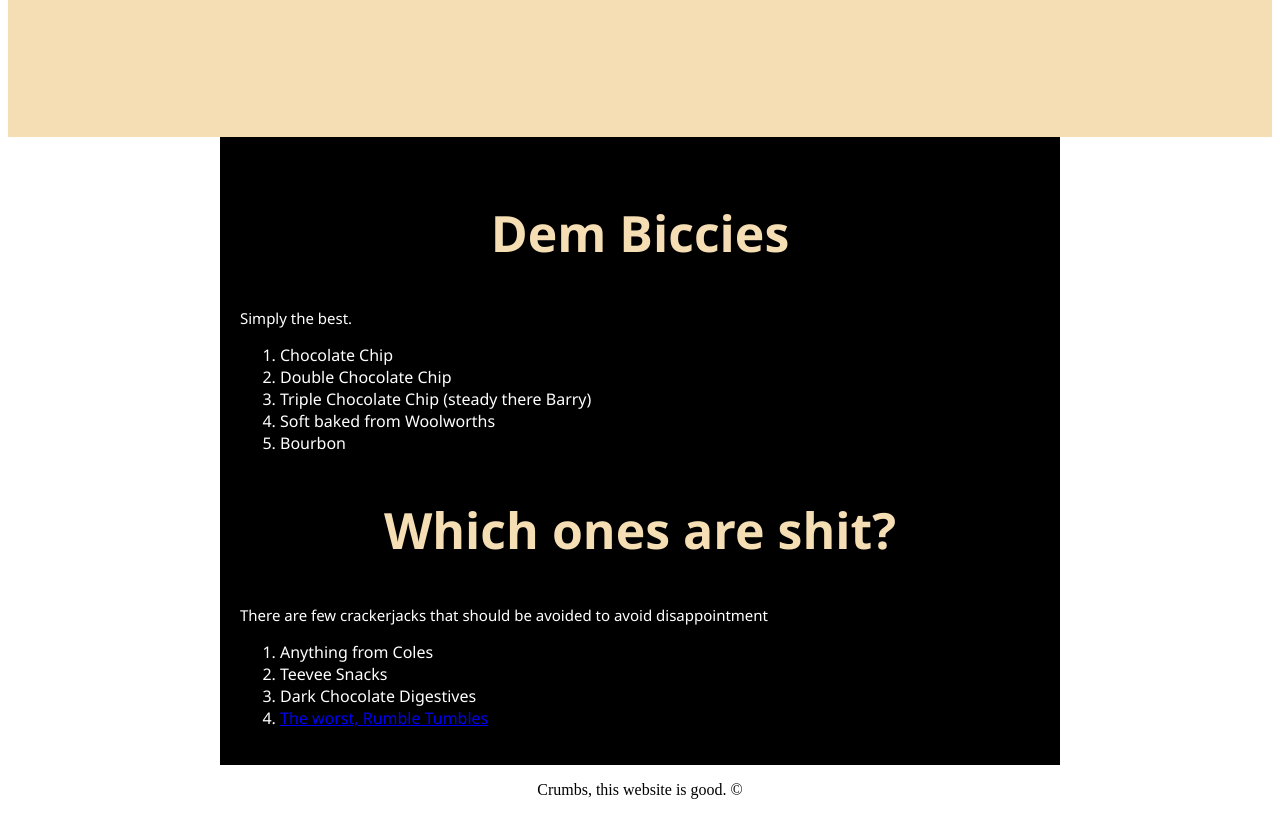
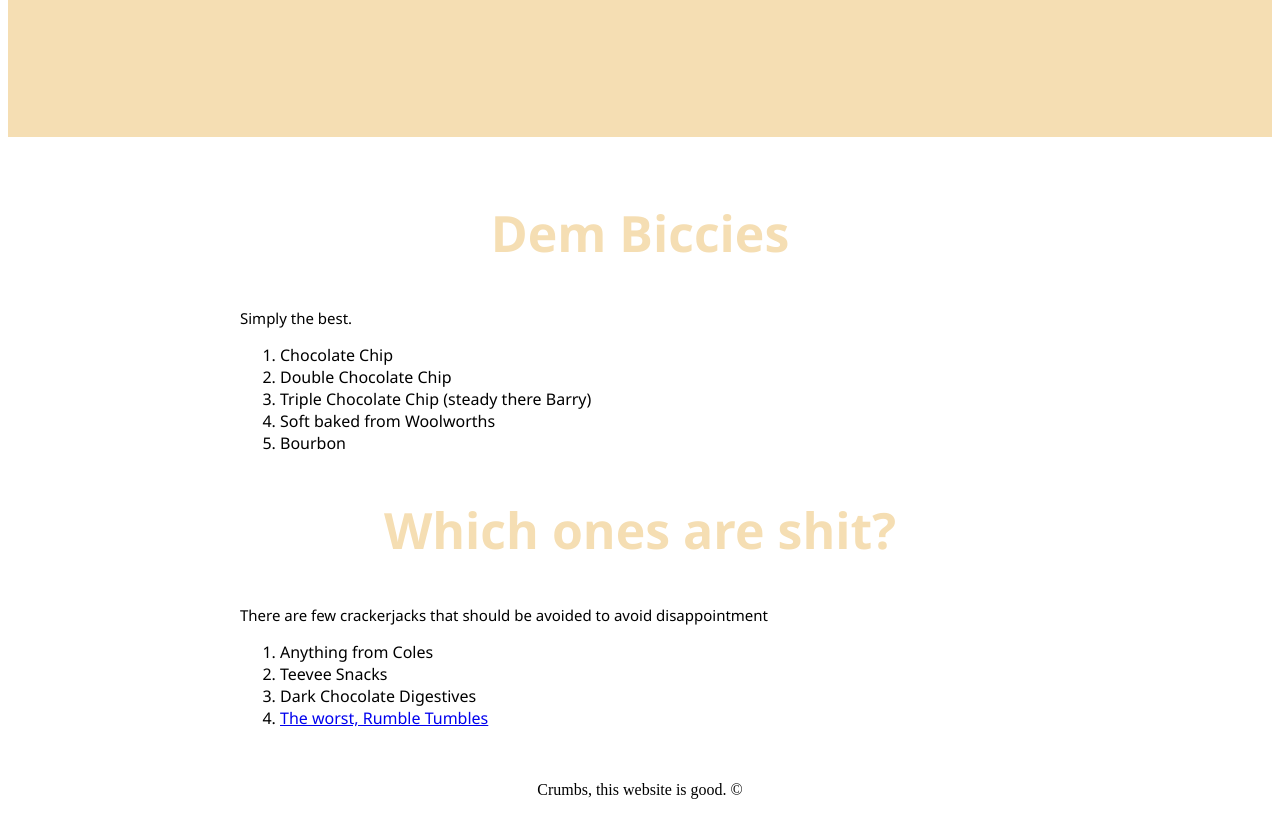
Before and after one commit to antaustin/Scramble2, a plain HTML site: page index.html in a window 1280 px wide. Shown: the part 1000-1815 px from the top of the page. Drawn offline with Linux system fonts and the light colour scheme.

Commit message:
Update test.css

```diff
--- a/CSS/test.css
+++ b/CSS/test.css
@@ -1,5 +1,5 @@
 head {
-    background: black;
+    background;
 }
 
 header{
@@ -29,12 +29,12 @@ main h1, h2 {
 }
 
 main{
-    background-color: black;
+    background-color: white;
     width: 800px;
     margin: 0 auto;
     padding: 20px;
     font-family: 'Segoe UI', Tahoma, Geneva, Verdana, sans-serif;
-    color: white;
+    color: black;
     text-align: center;
 }
 
```
